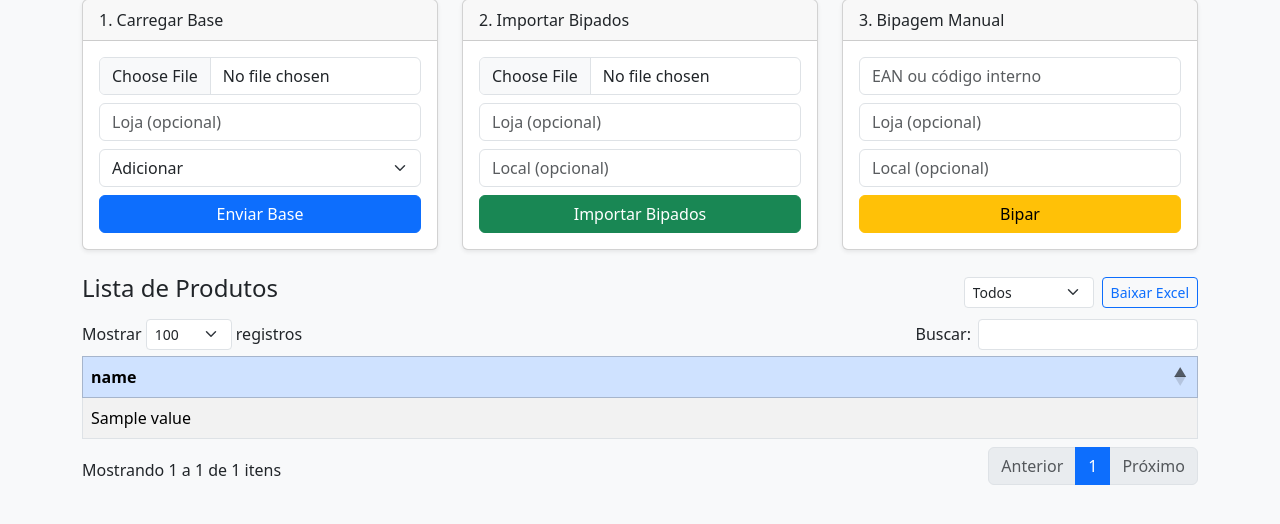
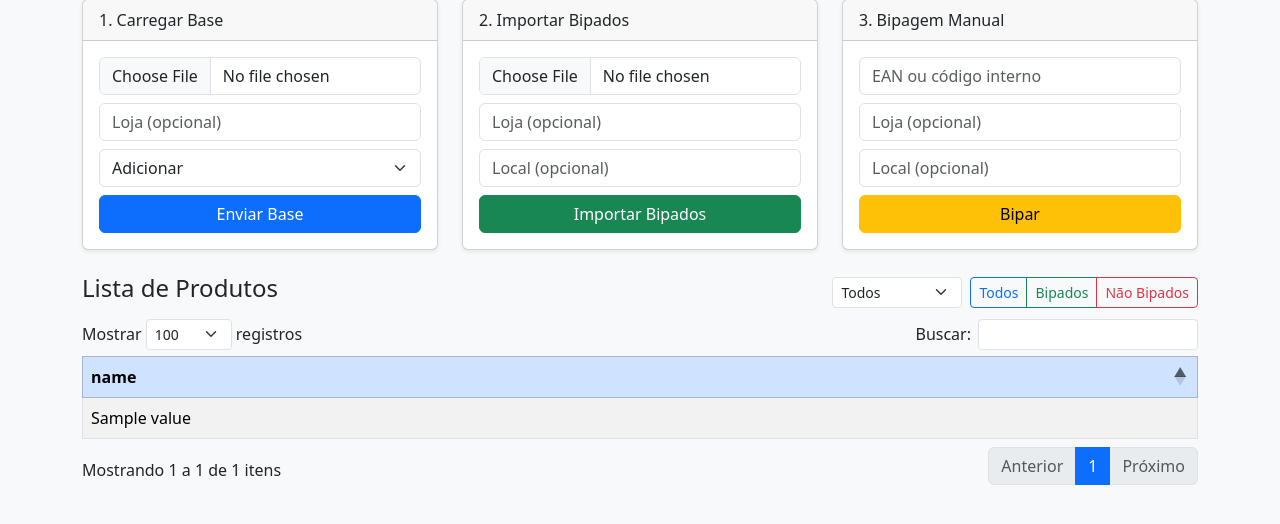
Before and after one commit to torseb/tester-bipagem, a Flask app: template templates/index.html in a window 1280 px wide. Shown: the part 149-673 px from the top of the page. Run offline with Flask 2, Linux system fonts and the light colour scheme; the template is opened without the code that fills it: most values are stand-ins (such as "Sample title", 1, 10 or a date in 2020); some libraries are stand-ins or nearby versions.

Commit message:
Adiciona botões de download: todos, bipados e não-bipados

```diff
--- a/app.py
+++ b/app.py
@@ -3,6 +3,7 @@ import pandas as pd
 import os
 from datetime import datetime
 import unicodedata
+import io
 
 app = Flask(__name__)
 base_dados = pd.DataFrame()
@@ -99,11 +100,40 @@ def index():
     produtos = base_dados.to_dict(orient='records') if not base_dados.empty else []
     return render_template('index.html', produtos=produtos, mensagem=mensagem)
 
+# Download todos
 @app.route('/download')
-def download():
+def download_all():
     if os.path.exists(RELATORIO_PATH):
         return send_file(RELATORIO_PATH, as_attachment=True)
     return 'Relatório não encontrado.', 404
 
+# Download apenas bipados
+@app.route('/download_bipados')
+def download_bipados():
+    if base_dados.empty:
+        return 'Nenhum dado na base.', 404
+    df = base_dados[base_dados['bipado']==True]
+    buf = io.BytesIO()
+    df.to_excel(buf, index=False)
+    buf.seek(0)
+    return send_file(buf,
+                     as_attachment=True,
+                     download_name='bipados.xlsx',
+                     mimetype='application/vnd.openxmlformats-officedocument.spreadsheetml.sheet')
+
+# Download apenas não-bipados
+@app.route('/download_nao_bipados')
+def download_nao_bipados():
+    if base_dados.empty:
+        return 'Nenhum dado na base.', 404
+    df = base_dados[base_dados['bipado']==False]
+    buf = io.BytesIO()
+    df.to_excel(buf, index=False)
+    buf.seek(0)
+    return send_file(buf,
+                     as_attachment=True,
+                     download_name='nao_bipados.xlsx',
+                     mimetype='application/vnd.openxmlformats-officedocument.spreadsheetml.sheet')
+
 if __name__ == '__main__':
     app.run(debug=True)
--- a/templates/index.html
+++ b/templates/index.html
@@ -22,13 +22,12 @@
 </nav>
 
 <div class="container">
-
   {% if mensagem %}
     <div class="alert alert-info">{{ mensagem }}</div>
   {% endif %}
 
   <div class="row gy-4">
-    <!-- 1. Carregar Base -->
+    <!-- 1) Carregar Base -->
     <div class="col-md-4">
       <div class="card shadow-sm">
         <div class="card-header">1. Carregar Base</div>
@@ -47,7 +46,7 @@
       </div>
     </div>
 
-    <!-- 2. Importar Bipados -->
+    <!-- 2) Importar Bipados -->
     <div class="col-md-4">
       <div class="card shadow-sm">
         <div class="card-header">2. Importar Bipados</div>
@@ -63,14 +62,16 @@
       </div>
     </div>
 
-    <!-- 3. Bipagem Manual -->
+    <!-- 3) Bipagem Manual -->
     <div class="col-md-4">
       <div class="card shadow-sm">
         <div class="card-header">3. Bipagem Manual</div>
         <div class="card-body">
           <form method="post" id="form-bipar">
             <input type="hidden" name="acao" value="bipagem_manual">
-            <input id="codigo_barras" name="codigo_barras" class="form-control mb-2" placeholder="EAN ou código interno" onkeypress="if(event.key==='Enter') this.form.submit();">
+            <input id="codigo_barras" name="codigo_barras" class="form-control mb-2"
+                   placeholder="EAN ou código interno"
+                   onkeypress="if(event.key==='Enter') this.form.submit();">
             <input type="text" name="loja" class="form-control mb-2" placeholder="Loja (opcional)">
             <input type="text" name="local" class="form-control mb-2" placeholder="Local (opcional)">
             <button class="btn btn-warning w-100">Bipar</button>
@@ -89,7 +90,11 @@
         <option value="bipado">Bipados</option>
         <option value="nao-bipado">Não bipados</option>
       </select>
-      <a href="/download" class="btn btn-outline-primary btn-sm ms-2">Baixar Excel</a>
+      <div class="btn-group btn-group-sm ms-2" role="group">
+        <a href="/download"            class="btn btn-outline-primary">Todos</a>
+        <a href="/download_bipados"    class="btn btn-outline-success">Bipados</a>
+        <a href="/download_nao_bipados" class="btn btn-outline-danger">Não Bipados</a>
+      </div>
     </div>
   </div>
 
@@ -140,8 +145,8 @@ $(document).ready(function() {
 
   $('#filtro').on('change', function() {
     const v = $(this).val();
-    if(v==='todos')      table.column(bipIdx).search('').draw();
-    else if(v==='bipado')      table.column(bipIdx).search('^true$',true,false).draw();
+    if (v==='todos')      table.column(bipIdx).search('').draw();
+    else if (v==='bipado')      table.column(bipIdx).search('^true$',true,false).draw();
     else table.column(bipIdx).search('^false$',true,false).draw();
   });
 });
```
